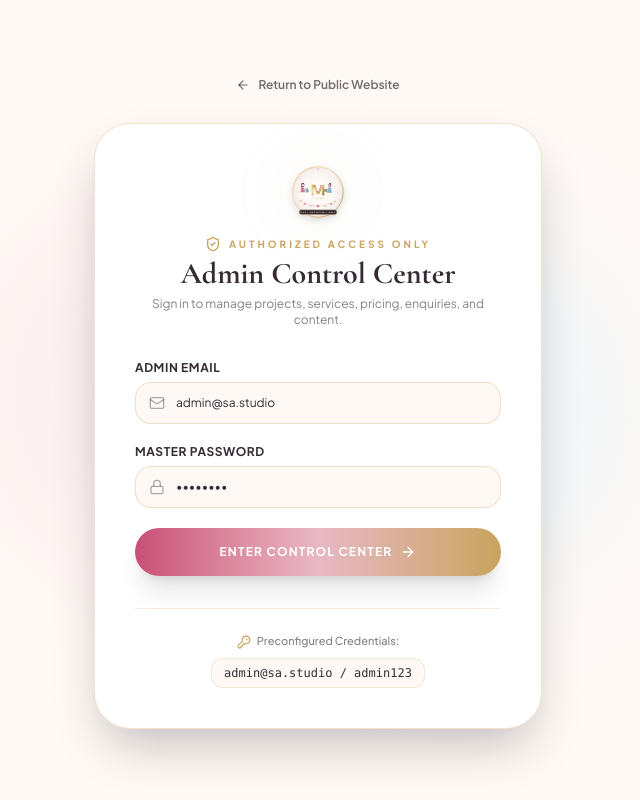
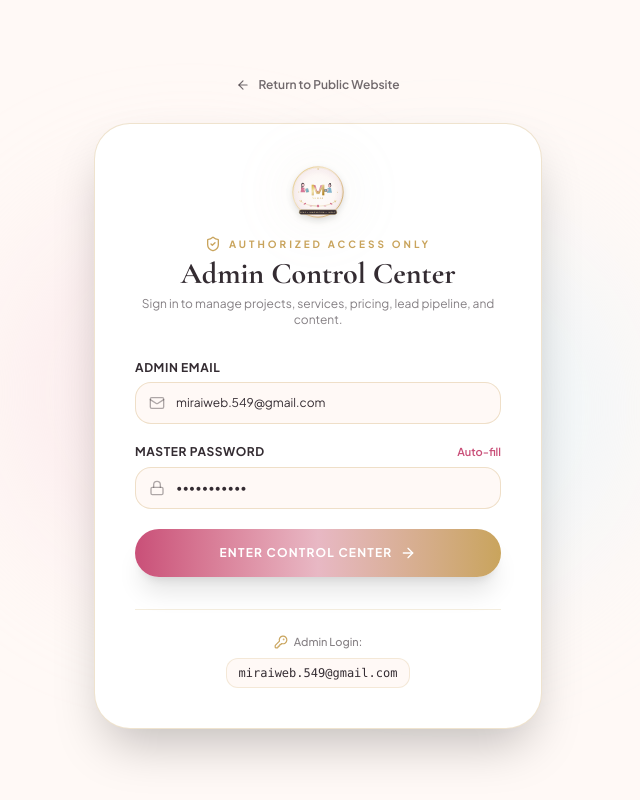
Before and after one commit to anusiya410/Mirai, a React (Vite) app: page /admin/login in a window 1280 px wide. Shown: the whole page, without its empty margins (322-962 px from the left). Built offline with nearby package versions, Linux system fonts and the light colour scheme; a web font is replaced by a local one.

Commit message:
fix: Align AdminLoginPage credentials to miraiweb.549@gmail.com

```diff
--- a/src/pages/AdminLoginPage.tsx
+++ b/src/pages/AdminLoginPage.tsx
@@ -18,8 +18,8 @@ export const AdminLoginPage: React.FC<AdminLoginPageProps> = ({
   onLoginSuccess,
   isAdminLoggedIn,
 }) => {
-  const [email, setEmail] = useState('admin@sa.studio');
-  const [password, setPassword] = useState('admin123');
+  const [email, setEmail] = useState('miraiweb.549@gmail.com');
+  const [password, setPassword] = useState('AnuSri@1205');
   const [error, setError] = useState('');
   const [isLoading, setIsLoading] = useState(false);
   const navigate = useNavigate();
@@ -37,22 +37,31 @@ export const AdminLoginPage: React.FC<AdminLoginPageProps> = ({
     setIsLoading(true);
 
     setTimeout(() => {
-      // Standard demo credential verification
-      if (email.trim().toLowerCase() === 'admin@sa.studio' && password === 'admin123') {
+      // Secure admin verification
+      const validEmail = email.trim().toLowerCase() === 'miraiweb.549@gmail.com';
+      const validPassword = password === 'AnuSri@1205';
+
+      if (validEmail && validPassword) {
         const user: AdminUser = {
-          email: 'admin@sa.studio',
-          name: 'Chief Creative Officer',
+          email: 'miraiweb.549@gmail.com',
+          name: 'Mirai Studio Administrator',
           role: 'Super Administrator',
-          token: `sa-jwt-${Date.now()}`,
+          token: `mirai-jwt-${Date.now()}`,
         };
         StorageService.setAuth(user);
         onLoginSuccess(user);
         navigate('/admin', { replace: true });
       } else {
-        setError('Invalid credentials. Use admin@sa.studio / admin123');
+        setError('Invalid credentials. Please enter the correct administrator email and password.');
       }
       setIsLoading(false);
     }, 400);
+  };
+
+  const handleAutofill = () => {
+    setEmail('miraiweb.549@gmail.com');
+    setPassword('AnuSri@1205');
+    setError('');
   };
 
   return (
@@ -89,7 +98,7 @@ export const AdminLoginPage: React.FC<AdminLoginPageProps> = ({
                 Admin Control Center
               </h1>
               <p className="text-xs text-[#342C32]/60 mt-1">
-                Sign in to manage projects, services, pricing, enquiries, and content.
+                Sign in to manage projects, services, pricing, lead pipeline, and content.
               </p>
             </div>
 
@@ -112,16 +121,25 @@ export const AdminLoginPage: React.FC<AdminLoginPageProps> = ({
                     required
                     value={email}
                     onChange={(e) => setEmail(e.target.value)}
-                    placeholder="admin@sa.studio"
+                    placeholder="miraiweb.549@gmail.com"
                     className="w-full pl-10 pr-4 py-3 rounded-2xl bg-[#FFF9F6] border border-[#C9A45C]/30 text-xs text-[#342C32] focus:outline-none focus:border-[#C94F78] focus:ring-1 focus:ring-[#C94F78]"
                   />
                 </div>
               </div>
 
               <div>
-                <label className="text-xs font-bold uppercase tracking-wider text-[#342C32] block mb-1.5">
-                  Master Password
-                </label>
+                <div className="flex items-center justify-between mb-1.5">
+                  <label className="text-xs font-bold uppercase tracking-wider text-[#342C32] block">
+                    Master Password
+                  </label>
+                  <button
+                    type="button"
+                    onClick={handleAutofill}
+                    className="text-[11px] font-semibold text-[#C94F78] hover:underline cursor-pointer"
+                  >
+                    Auto-fill
+                  </button>
+                </div>
                 <div className="relative">
                   <Lock className="w-4 h-4 text-[#342C32]/40 absolute left-3.5 top-1/2 -translate-y-1/2" />
                   <input
@@ -155,10 +173,10 @@ export const AdminLoginPage: React.FC<AdminLoginPageProps> = ({
             <div className="mt-8 pt-6 border-t border-[#C9A45C]/20 text-center">
               <div className="flex items-center justify-center gap-1.5 text-[11px] text-[#342C32]/60 font-medium mb-2">
                 <KeyRound className="w-3.5 h-3.5 text-[#C9A45C]" />
-                <span>Preconfigured Credentials:</span>
+                <span>Admin Login:</span>
               </div>
               <p className="text-xs font-mono text-[#342C32] bg-[#FFF9F6] py-1.5 px-3 rounded-xl border border-[#C9A45C]/20 inline-block">
-                admin@sa.studio / admin123
+                miraiweb.549@gmail.com
               </p>
             </div>
 
```
